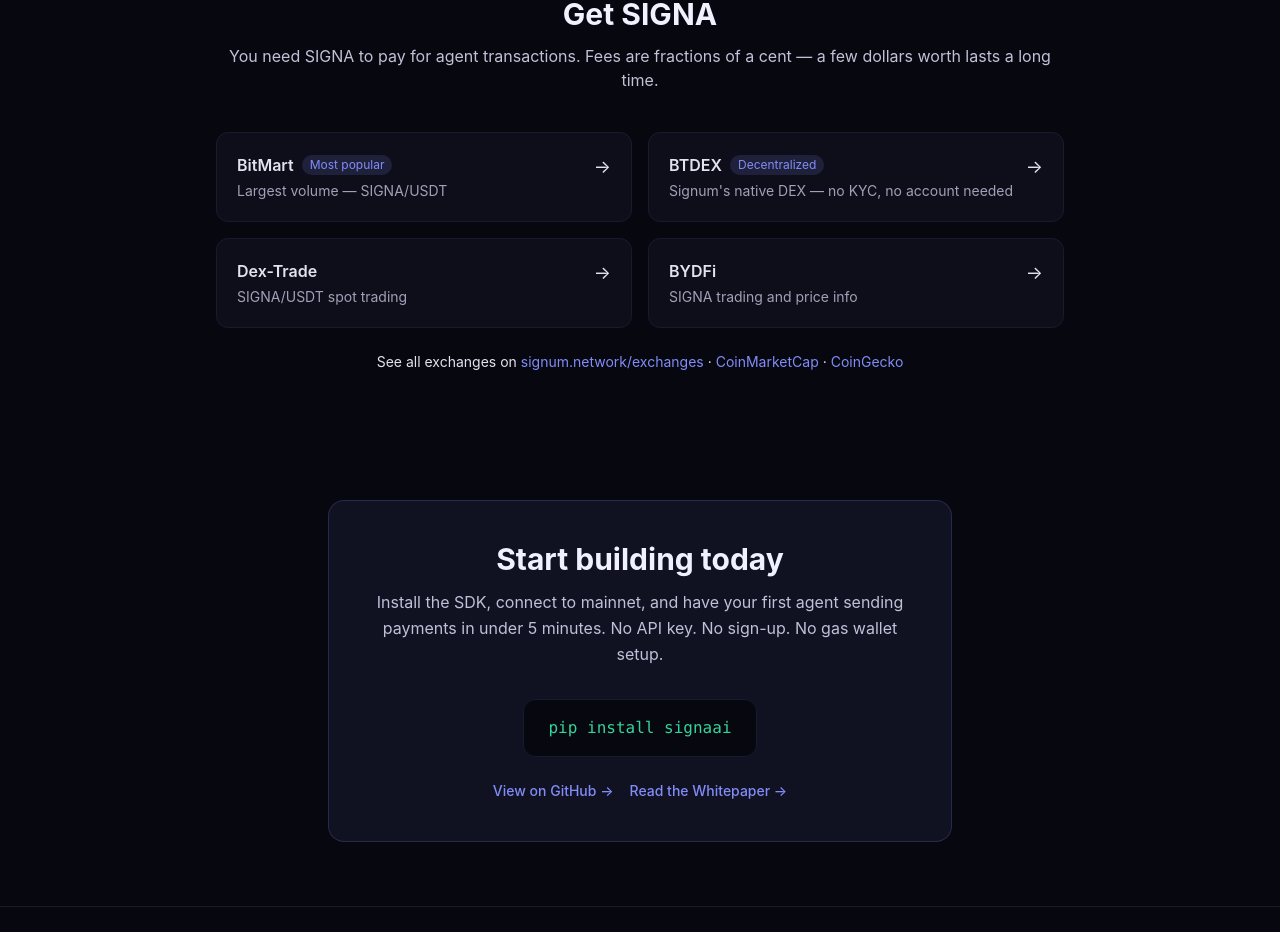
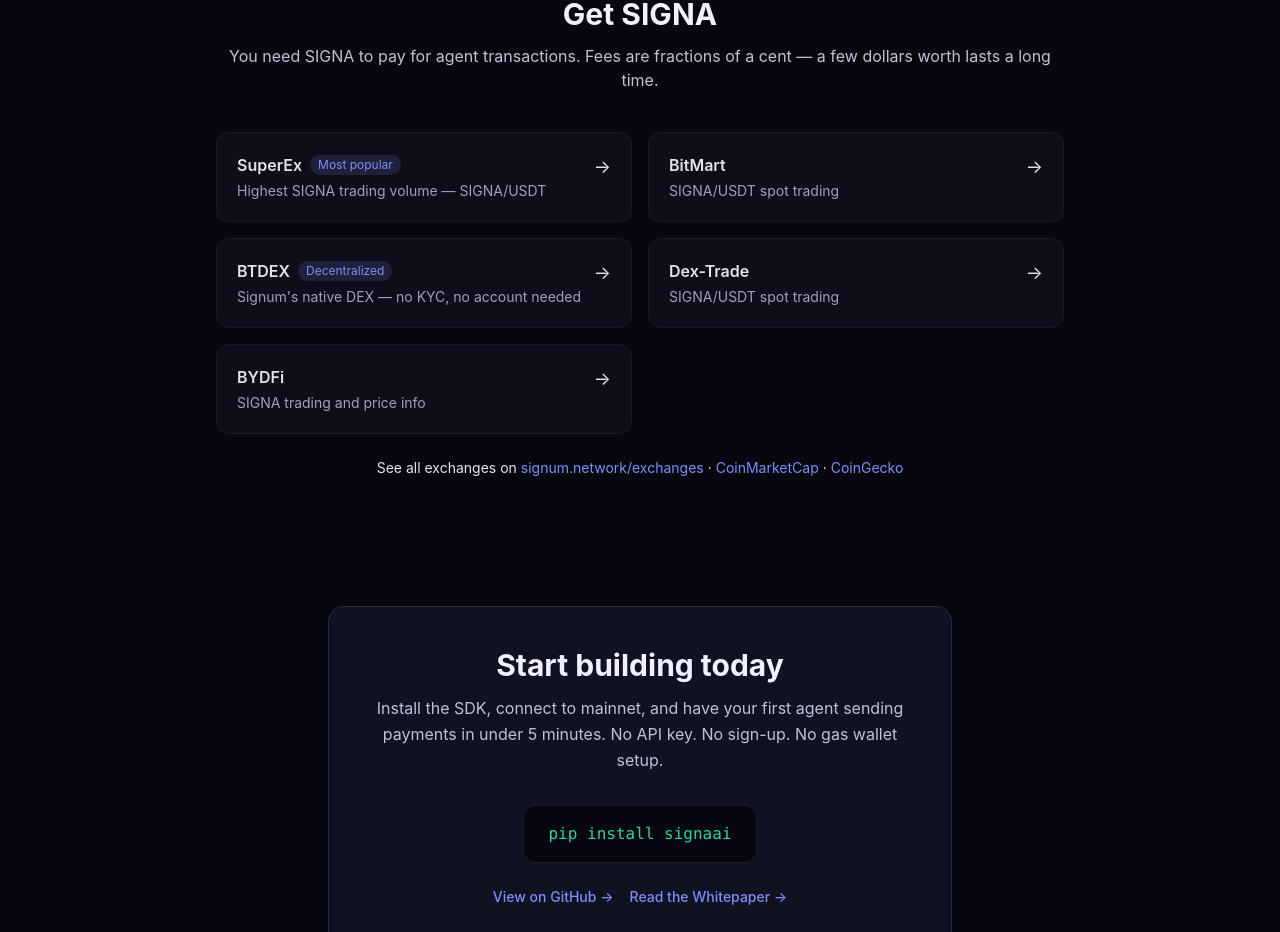
Before and after one commit to folkerds13/signaai-web, a Next.js app: page / in a window 1280 px wide. Shown: the part 3380-4312 px from the top of the page. Built offline with nearby package versions, Linux system fonts and the light colour scheme; no server answers.

Commit message:
Add SuperEx as top exchange for SIGNA
Co-Authored-By: Claude Sonnet 4.6 <noreply@anthropic.com>

```diff
--- a/app/page.tsx
+++ b/app/page.tsx
@@ -218,7 +218,8 @@ export default function Home() {
         </p>
         <div className="grid grid-cols-1 md:grid-cols-2 gap-4 mb-6">
           {[
-            { name: "BitMart", desc: "Largest volume — SIGNA/USDT", url: "https://www.bitmart.com/en-US/crypto/SIGNA", badge: "Most popular" },
+            { name: "SuperEx", desc: "Highest SIGNA trading volume — SIGNA/USDT", url: "https://www.superex.com/trade/SIGNA_USDT", badge: "Most popular" },
+            { name: "BitMart", desc: "SIGNA/USDT spot trading", url: "https://www.bitmart.com/en-US/crypto/SIGNA", badge: null },
             { name: "BTDEX", desc: "Signum's native DEX — no KYC, no account needed", url: "https://btdex.trade/", badge: "Decentralized" },
             { name: "Dex-Trade", desc: "SIGNA/USDT spot trading", url: "https://dex-trade.com/spot/trading/SIGNAUSDT", badge: null },
             { name: "BYDFi", desc: "SIGNA trading and price info", url: "https://www.bydfi.com/en/price/signa", badge: null },
```
